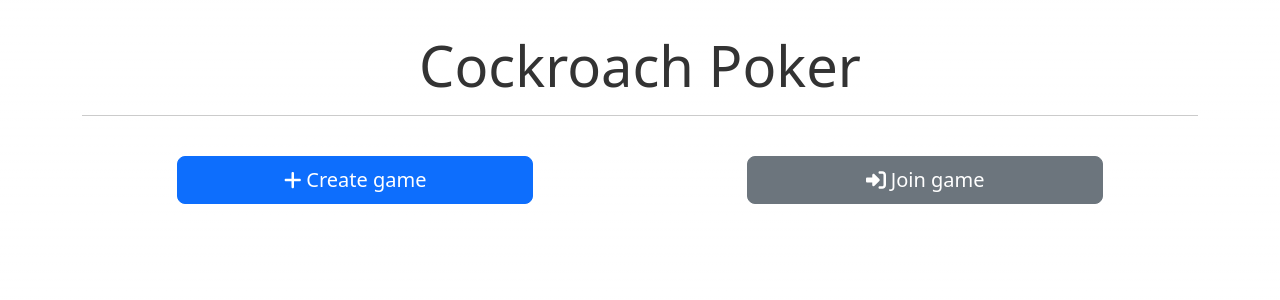
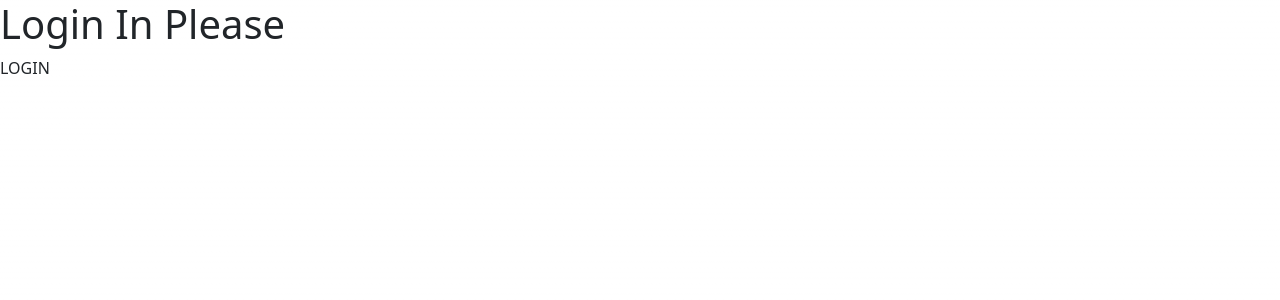
Before and after one commit to prashant1shukla/Cockroach-Poker, a Next.js app: page / in a window 1280 px wide. Shown: the top 300 px of the page. Built offline with nearby package versions, Linux system fonts and the light colour scheme.

Commit message:
Firebase-Google auth

```diff
--- a/components/Home.js
+++ b/components/Home.js
@@ -13,14 +13,14 @@ export default class Home extends React.Component {
         <Col md='1' />
         <Col md='4'>
           <Button color='primary' size='lg' block onClick={onClickCreate}>
-            <FontAwesomerIcon icon={faPlus} /> Create game
+            <FontAwesomerIcon icon={faPlus} /> Create Game
           </Button>
           <br />
         </Col>
         <Col md='2' />
         <Col md='4'>
           <Button color='secondary' size='lg' block onClick={onClickJoin}>
-            <FontAwesomerIcon icon={faSignInAlt} /> Join game
+            <FontAwesomerIcon icon={faSignInAlt} /> Join Game
           </Button>
           <br />
         </Col>
--- a/package.json
+++ b/package.json
@@ -13,12 +13,15 @@
     "@fortawesome/free-solid-svg-icons": "^6.4.0",
     "@fortawesome/react-fontawesome": "^0.2.0",
     "autoprefixer": "10.4.14",
+    "body-parser": "^1.20.2",
     "bootstrap": "^5.2.3",
+    "firebase": "^9.19.1",
     "font-awesome": "^4.7.0",
     "next": "13.3.0",
     "postcss": "8.4.21",
     "react": "^18.2.0",
     "react-dom": "^18.2.0",
+    "react-firebase-hooks": "^5.1.1",
     "reactstrap": "^9.1.9",
     "tailwindcss": "3.3.1"
   }
--- /dev/null
+++ b/pages/firebase.js
@@ -0,0 +1,19 @@
+// Import the functions you need from the SDKs you need
+import { initializeApp } from "firebase/app";
+import { getAuth } from 'firebase/auth';
+// TODO: Add SDKs for Firebase products that you want to use
+// https://firebase.google.com/docs/web/setup#available-libraries
+
+// Your web app's Firebase configuration
+const firebaseConfig = {
+  apiKey: "AIzaSyCXWjaiWZjm94dfiDnvCtmvQRCDKJ7lzbY",
+  authDomain: "cockroach-poker.firebaseapp.com",
+  projectId: "cockroach-poker",
+  storageBucket: "cockroach-poker.appspot.com",
+  messagingSenderId: "876384301378",
+  appId: "1:876384301378:web:0b5cde9a54debd768398db"
+};
+
+// Initialize Firebase
+const app = initializeApp(firebaseConfig);
+export const auth = getAuth();
--- a/pages/index.js
+++ b/pages/index.js
@@ -9,98 +9,115 @@ import PageHeader from '../components/PageHeader.js'
 import Home from '../components/Home.js'
 import Create from '../components/Create.js'
 import Join from '../components/Join.js'
+import { auth } from './firebase';
+import { signInWithPopup, GoogleAuthProvider } from '@firebase/auth';
+import { async } from '@firebase/util';
 
-export default class Index extends React.Component {
-  constructor (props) {
-    super(props)
-    this.state = {
-      header: 'Cockroach Poker',
-      show: ['home']
-    }
-    this.handleCreate = this.handleCreate.bind(this)
-    this.handleJoin = this.handleJoin.bind(this)
-    this.backToHome = this.backToHome.bind(this)
-  }
-  showing (componentName) {
-    return this.state.show.includes(componentName)
-  }
-  handleCreate () {
-    this.setState({
-      show: ['create'],
-      header: 'Create Game'
-    })
-  }
-  handleJoin () {
-    this.setState({
-      show: ['join'],
-      header: 'Join Game'
-    })
-  }
-  async handleCreateJoinSubmit (event) {
-    try {
-      event.preventDefault()
-      const form = event.target
-      const data = { playerName: form.name.value }
-      if (form.code && (form.code.value >= 1000000 || form.code.value < 0)) {
-        throw new Error(
-          'Game must be 6 digits or less, and cannot be negative.'
-        )
-      } else if (form.code) {
-        data.gameCode = form.code.value
-      }
-      const response = await fetch('/join', {
-        method: 'post',
-        headers: {
-          'Content-type': 'application/json; charset=UTF-8'
-        },
-        body: JSON.stringify(data)
-      })
-      const responseData = await response.json()
+export default function Home1(){
+  const googleAuth=new GoogleAuthProvider();
+  const login= async() =>{
+    const result= await signInWithPopup(auth, googleAuth);
+  };
+  return(
+    <div>
+      <h1> Login In Please </h1>
+      <button onClick={login}>LOGIN</button>
+    </div>
+  );
+}
 
-      if (responseData.error) {
-        throw responseData.error
-      }
-      sessionStorage.authKey = JSON.stringify(responseData)
-      Router.push('/game')
-      return true
-    } catch (e) {
-      alert('Error: ' + e.message)
-      if (e.name !== 'UserException') {
-        console.error(e)
-      }
-      return false
-    }
-  }
-  backToHome () {
-    this.setState({
-      header: 'Cockroach Poker',
-      show: ['home']
-    })
-  }
-  render () {
-    return (
-      <PageLayout title='Cockroach Poker'>
-        <PageHeader>
-          <h1 className='display-4'>{ this.state.header }</h1>
-        </PageHeader>
-        { this.showing('home') &&
-          <Home onClickCreate={this.handleCreate}
-            onClickJoin={this.handleJoin} /> }
 
-        { this.showing('create') &&
-          <Create onSubmit={this.handleCreateJoinSubmit}
-            onClickBack={this.backToHome} /> }
+// export default class Index extends React.Component {
+//   constructor (props) {
+//     super(props)
+//     this.state = {
+//       header: 'Cockroach Poker',
+//       show: ['home']
+//     }
+//     this.handleCreate = this.handleCreate.bind(this)
+//     this.handleJoin = this.handleJoin.bind(this)
+//     this.backToHome = this.backToHome.bind(this)
+//   }
+//   showing (componentName) {
+//     return this.state.show.includes(componentName)
+//   }
+//   handleCreate () {
+//     this.setState({
+//       show: ['create'],
+//       header: 'Create Game'
+//     })
+//   }
+//   handleJoin () {
+//     this.setState({
+//       show: ['join'],
+//       header: 'Join Game'
+//     })
+//   }
+//   async handleCreateJoinSubmit (event) {
+//     try {
+//       event.preventDefault()
+//       const form = event.target
+//       const data = { playerName: form.name.value }
+//       if (form.code && (form.code.value >= 1000000 || form.code.value < 0)) {
+//         throw new Error(
+//           'Game must be 6 digits or less, and cannot be negative.'
+//         )
+//       } else if (form.code) {
+//         data.gameCode = form.code.value
+//       }
+//       const response = await fetch('/join', {
+//         method: 'post',
+//         headers: {
+//           'Content-type': 'application/json; charset=UTF-8'
+//         },
+//         body: JSON.stringify(data)
+//       })
+//       const responseData = await response.json()
 
-        { this.showing('join') &&
-          <Join onSubmit={this.handleCreateJoinSubmit}
-            onClickBack={this.backToHome} /> }
+//       if (responseData.error) {
+//         throw responseData.error
+//       }
+//       sessionStorage.authKey = JSON.stringify(responseData)
+//       Router.push('/game')
+//       return true
+//     } catch (e) {
+//       alert('Error: ' + e.message)
+//       if (e.name !== 'UserException') {
+//         console.error(e)
+//       }
+//       return false
+//     }
+//   }
+//   backToHome () {
+//     this.setState({
+//       header: 'Cockroach Poker',
+//       show: ['home']
+//     })
+//   }
+//   render () {
+//     return (
+//       <PageLayout title='Cockroach Poker'>
+//         <PageHeader>
+//           <h1 className='display-4'>{ this.state.header }</h1>
+//         </PageHeader>
+//         { this.showing('home') &&
+//           <Home onClickCreate={this.handleCreate}
+//             onClickJoin={this.handleJoin} /> }
 
-        <style jsx>{`
-          .hidden {
-            display: none;
-          }
-        `}</style>
-      </PageLayout>
-    )
-  }
-}
+//         { this.showing('create') &&
+//           <Create onSubmit={this.handleCreateJoinSubmit}
+//             onClickBack={this.backToHome} /> }
+
+//         { this.showing('join') &&
+//           <Join onSubmit={this.handleCreateJoinSubmit}
+//             onClickBack={this.backToHome} /> }
+
+//         <style jsx>{`
+//           .hidden {
+//             display: none;
+//           }
+//         `}</style>
+//       </PageLayout>
+//     )
+//   }
+// }
```
Also changed, not shown: 2 other files (tests, documents, lock files or other folders).
